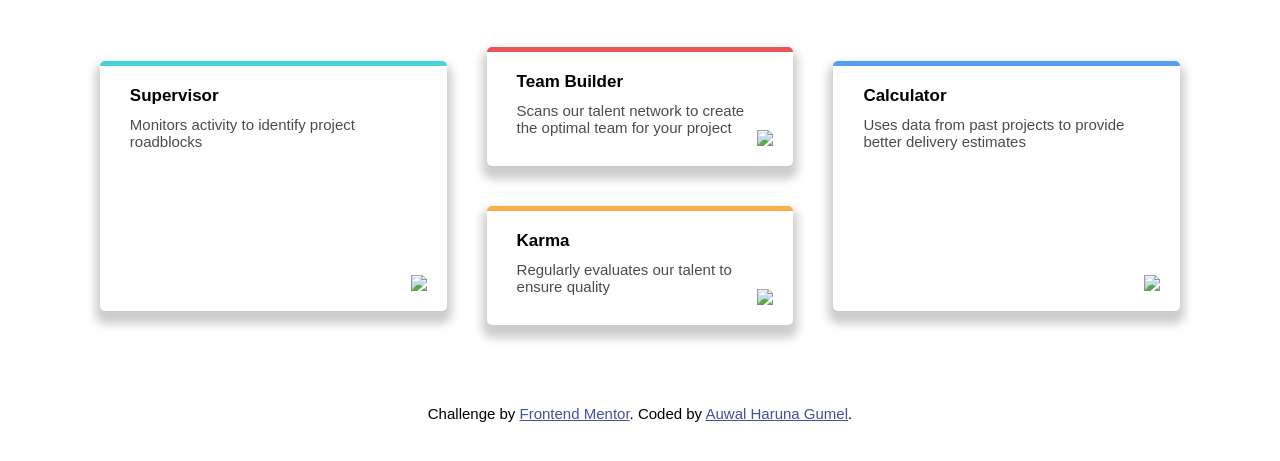
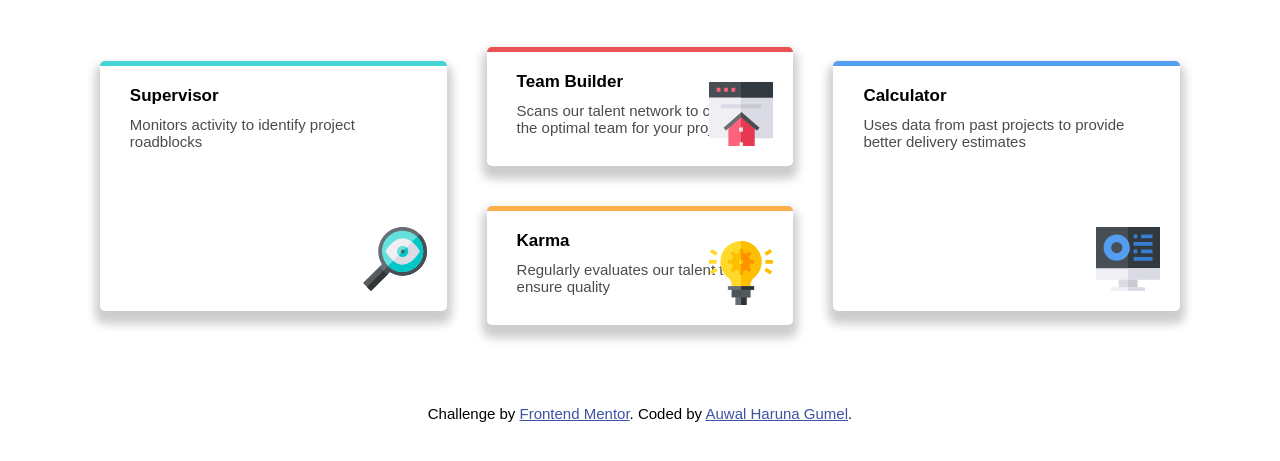
Before and after one commit to MrAuwal/FourCardFeatureSectionMaster, a plain HTML site: page index.html in a window 1280 px wide. Shown: the part 177-638 px from the top of the page. Drawn offline with Linux system fonts and the light colour scheme; the site is published under a folder, as on GitHub Pages, so addresses that start at the root find nothing.

Commit message:
Update index.html

```diff
--- a/index.html
+++ b/index.html
@@ -25,24 +25,24 @@
     <div class="box" id="box1">
       <h4>Supervisor</h4>
       <p>Monitors activity to identify project roadblocks</p>
-       <img src="/images/icon-supervisor.svg">
+       <img src="images/icon-supervisor.svg">
     </div>
     <div class="boxes-cl">
      <div class="box" id="box2">
       <h4>Team Builder</h4>
       <p>Scans our talent network to create the optimal team for your project</p>
-       <img src="/images/icon-team-builder.svg">
+       <img src="images/icon-team-builder.svg">
     </div>
     <div class="box" id="box3">
       <h4>Karma</h4>
       <p>Regularly evaluates our talent to ensure quality</p>
-       <img src="/images/icon-karma.svg">
+       <img src="images/icon-karma.svg">
     </div>
   </div>
   <div class="box" id="box4">
     <h4>Calculator</h4>
     <p>Uses data from past projects to provide better delivery estimates</p>
-    <img src="/images/icon-calculator.svg">
+    <img src="images/icon-calculator.svg">
   </div>
 
 </div>
```
